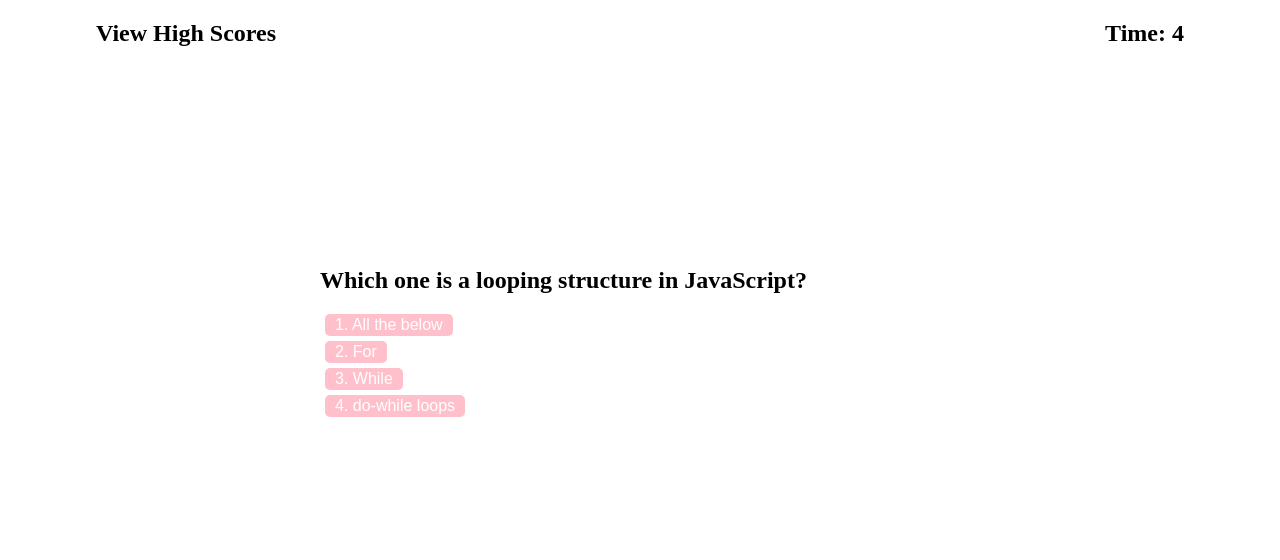
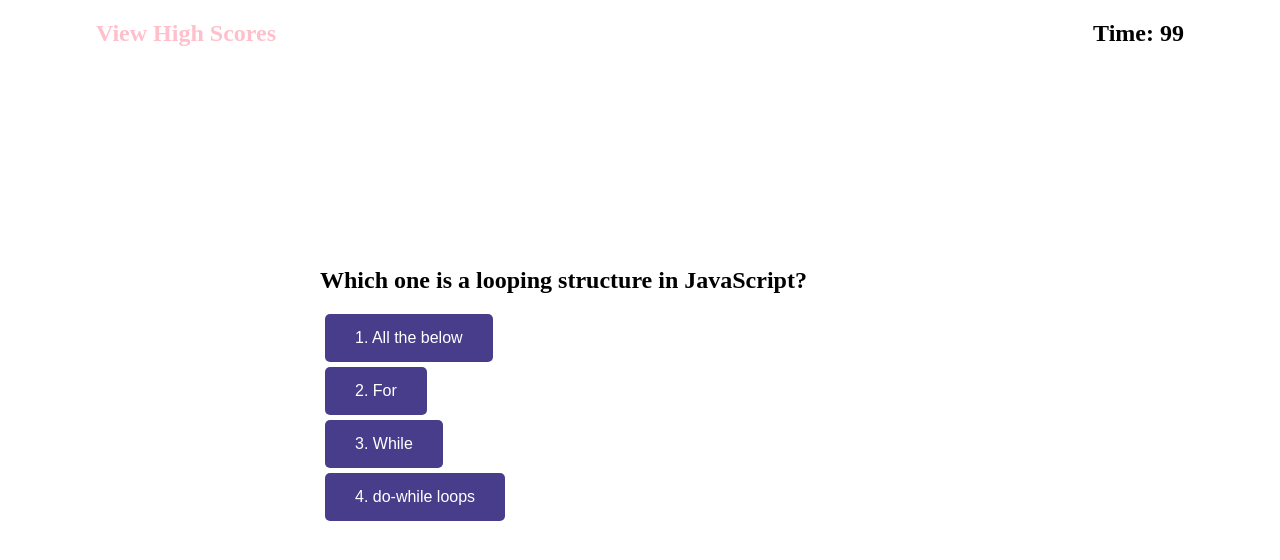
Before and after one commit to HandsomeDingor/homework4, a plain HTML site: page index.html in a window 1280 px wide. Both pictures are taken after a click on the button "Start". Drawn offline with Linux system fonts and the light colour scheme.

Commit message:
adjust color

```diff
--- a/assets/css/style.css
+++ b/assets/css/style.css
@@ -21,14 +21,8 @@ body{
     display: none;
 }
 
-#time{
 
 
-}
-
-#view-high-scores{
-
-}
 
 #startQuiz{
     padding-top: 60px;
@@ -80,16 +74,27 @@ button {
     margin: 5px;
     cursor: pointer;
     font-size: 100%;
-    background-color: pink;
+    background-color: darkslateblue;
     border-radius: 5px;
-    padding: 2px 10px;
+    padding: 15px 30px;
     color: white;
     border: 0;
     transition: background-color 0.1s;
 }
 
+#view-high-scores {
+    cursor: pointer;
+    color: pink;
+
+}
+
+#view-high-scores:hover {
+    cursor: pointer;
+    color: black;
+}
+
 button:hover {
-    background-color: silver;
+    background-color: orange;
 }
 
 
--- a/assets/js/script.js
+++ b/assets/js/script.js
@@ -87,7 +87,7 @@ var score = 0;
 var HighScores = [];
 
 var setTime = function () {
-    timeleft = 5;
+    timeleft = 100;
 
     var timercheck = setInterval(function () {
         timerEl.innerText = "Time: " + timeleft--;
```
